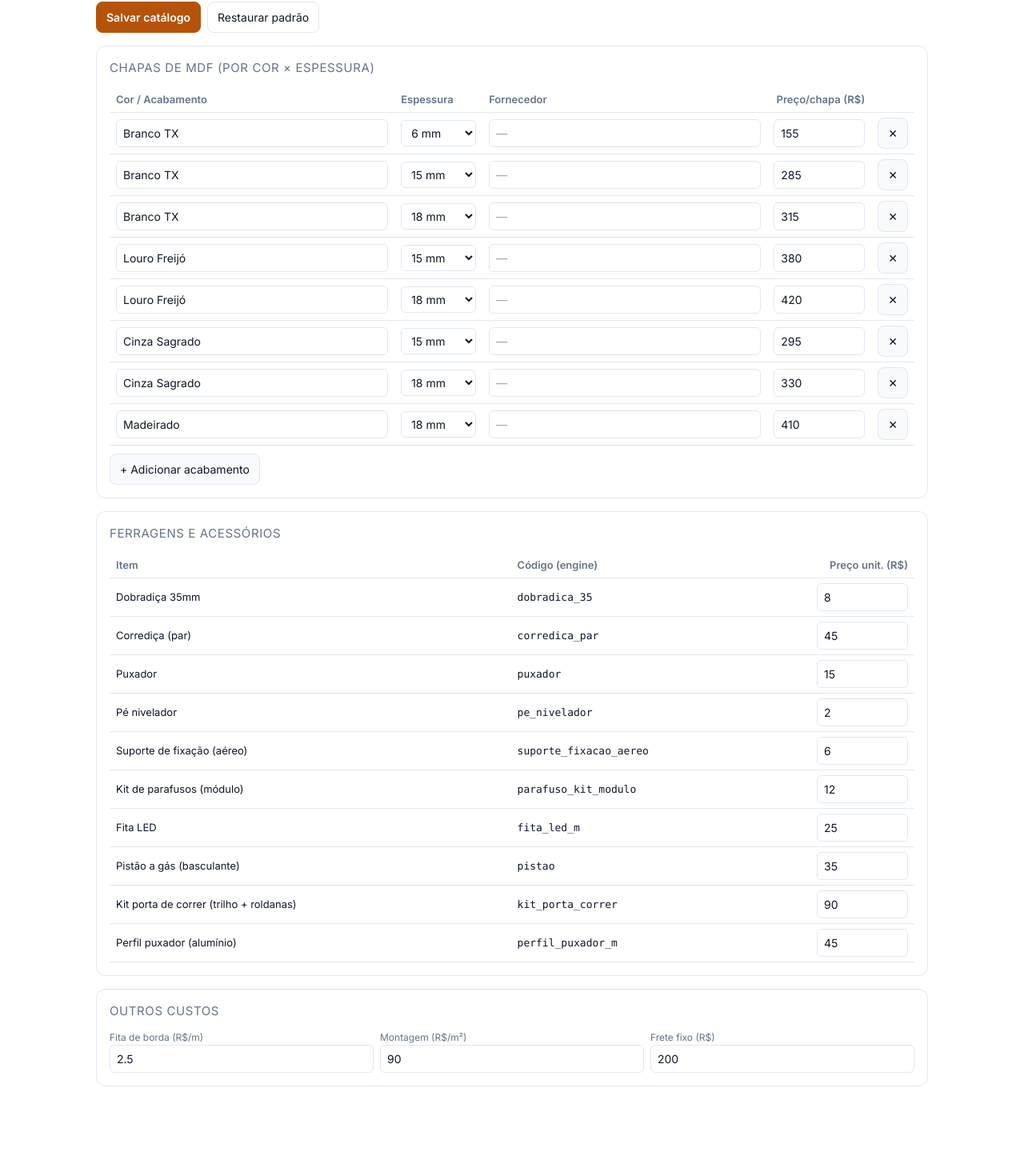
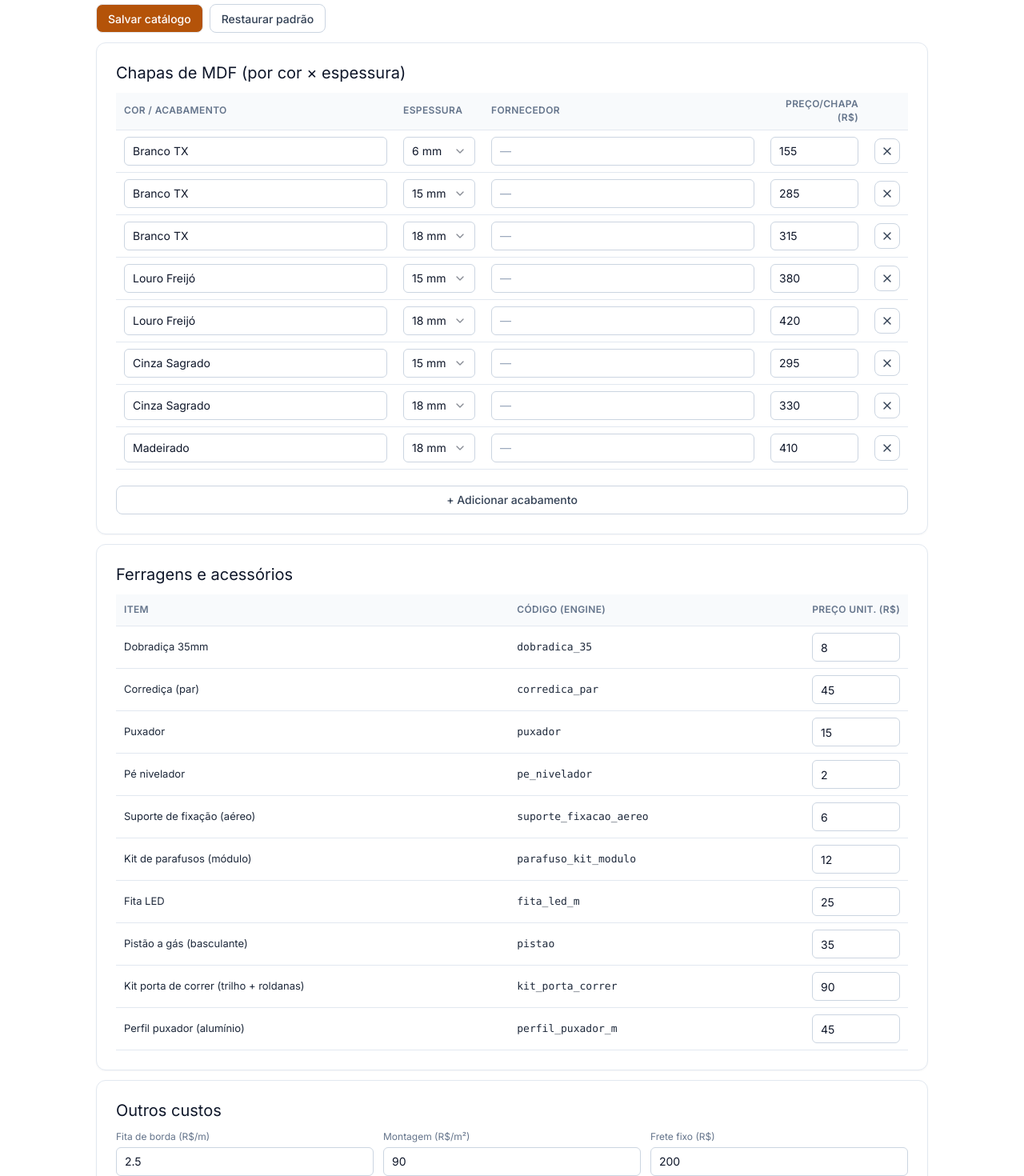
Before and after one commit to matheussperes/orcamentofacil, a Next.js app: page /configuracoes/materiais in a window 1280 px wide. Shown: the part 103-1573 px from the top of the page at 80% size. Built offline with nearby package versions, Linux system fonts and the light colour scheme.

Commit message:
R.4b: migra app/configuracoes/materiais para Card/Button/Input/Select/Table shadcn

```diff
--- a/app/configuracoes/materiais/page.tsx
+++ b/app/configuracoes/materiais/page.tsx
@@ -1,6 +1,19 @@
 "use client";
 
 import { useEffect, useState } from "react";
+import { X } from "lucide-react";
+import { Button } from "@/components/ui/button";
+import { Card, CardContent, CardHeader, CardTitle } from "@/components/ui/card";
+import { Input } from "@/components/ui/input";
+import { Label } from "@/components/ui/label";
+import {
+  Select,
+  SelectContent,
+  SelectItem,
+  SelectTrigger,
+  SelectValue,
+} from "@/components/ui/select";
+import { Table, TableBody, TableCell, TableHead, TableHeader, TableRow } from "@/components/ui/table";
 import {
   CATALOGO_PADRAO,
   carregarCatalogo,
@@ -52,104 +65,126 @@ export default function ConfigMateriais() {
   }
 
   return (
-    <div className="wrap">
-      <header className="top">
-        <h1>Materiais e produtos</h1>
-        <p>
+    <div className="mx-auto max-w-[1080px] px-5 pb-20 pt-6">
+      <header className="mb-6">
+        <h1 className="text-display font-bold text-cinza-900">Materiais e produtos</h1>
+        <p className="mt-1 text-corpo text-cinza-500">
           Cadastro de insumos e preços que alimentam o motor de custos.{" "}
-          <a href="/">← voltar à calculadora</a>
+          <a href="/" className="text-accent hover:text-accent-hover hover:underline">
+            ← voltar à calculadora
+          </a>
         </p>
       </header>
 
-      <div className="toolbar">
-        <button className="primary" onClick={salvar}>
+      <div className="mb-md flex flex-wrap gap-sm">
+        <Button variant="primary" onClick={salvar}>
           {salvo ? "Salvo ✓" : "Salvar catálogo"}
-        </button>
-        <button className="ghost" onClick={restaurar}>
+        </Button>
+        <Button variant="ghost" onClick={restaurar}>
           Restaurar padrão
-        </button>
+        </Button>
       </div>
 
-      <div className="card">
-        <h2>Chapas de MDF (por cor × espessura)</h2>
-        <table>
-          <thead>
-            <tr>
-              <th>Cor / Acabamento</th>
-              <th>Espessura</th>
-              <th>Fornecedor</th>
-              <th className="num">Preço/chapa (R$)</th>
-              <th></th>
-            </tr>
-          </thead>
-          <tbody>
+      <Card className="mb-md">
+        <CardHeader>
+          <CardTitle>Chapas de MDF (por cor × espessura)</CardTitle>
+        </CardHeader>
+        <CardContent>
+          <div className="overflow-x-auto">
+            <Table>
+              <TableHeader>
+                <TableRow>
+                  <TableHead>Cor / Acabamento</TableHead>
+                  <TableHead className="w-[110px]">Espessura</TableHead>
+                  <TableHead>Fornecedor</TableHead>
+                  <TableHead className="w-[130px] text-right">Preço/chapa (R$)</TableHead>
+                  <TableHead className="w-10" />
+                </TableRow>
+              </TableHeader>
+              <TableBody>
                 {cat.mdf.map((m) => (
-              <tr key={m.id}>
-                <td>
-                  <input
+                  <TableRow key={m.id}>
+                    <TableCell>
+                      <Input
                         value={m.cor}
                         onChange={(e) => setMdf(m.id, { cor: e.target.value })}
                       />
-                </td>
-                <td style={{ width: 110 }}>
-                  <select
-                    value={m.espessura}
-                    onChange={(e) => setMdf(m.id, { espessura: Number(e.target.value) })}
+                    </TableCell>
+                    <TableCell>
+                      <Select
+                        value={String(m.espessura)}
+                        onValueChange={(v) => setMdf(m.id, { espessura: Number(v) })}
                       >
+                        <SelectTrigger>
+                          <SelectValue />
+                        </SelectTrigger>
+                        <SelectContent>
                           {[6, 15, 18].map((e) => (
-                      <option key={e} value={e}>
+                            <SelectItem key={e} value={String(e)}>
                               {e} mm
-                      </option>
+                            </SelectItem>
                           ))}
-                  </select>
-                </td>
-                <td>
-                  <input
+                        </SelectContent>
+                      </Select>
+                    </TableCell>
+                    <TableCell>
+                      <Input
                         value={m.fornecedor ?? ""}
                         placeholder="—"
                         onChange={(e) => setMdf(m.id, { fornecedor: e.target.value })}
                       />
-                </td>
-                <td style={{ width: 130 }}>
-                  <input
+                    </TableCell>
+                    <TableCell>
+                      <Input
                         type="number"
                         value={m.precoChapa}
                         onChange={(e) => setMdf(m.id, { precoChapa: Number(e.target.value) })}
                       />
-                </td>
-                <td style={{ width: 40 }}>
-                  <button className="danger" onClick={() => removeMdf(m.id)}>
-                    ✕
-                  </button>
-                </td>
-              </tr>
+                    </TableCell>
+                    <TableCell>
+                      <Button
+                        variant="danger"
+                        size="icon"
+                        aria-label={`Remover ${m.cor}`}
+                        onClick={() => removeMdf(m.id)}
+                      >
+                        <X className="h-4 w-4" />
+                      </Button>
+                    </TableCell>
+                  </TableRow>
                 ))}
-          </tbody>
-        </table>
-        <button style={{ marginTop: 10 }} onClick={addMdf}>
+              </TableBody>
+            </Table>
+          </div>
+          <Button variant="ghost" className="mt-sm" onClick={addMdf}>
             + Adicionar acabamento
-        </button>
-      </div>
+          </Button>
+        </CardContent>
+      </Card>
 
-      <div className="card">
-        <h2>Ferragens e acessórios</h2>
-        <table>
-          <thead>
-            <tr>
-              <th>Item</th>
-              <th>Código (engine)</th>
-              <th className="num">Preço unit. (R$)</th>
-            </tr>
-          </thead>
-          <tbody>
+      <Card className="mb-md">
+        <CardHeader>
+          <CardTitle>Ferragens e acessórios</CardTitle>
+        </CardHeader>
+        <CardContent>
+          <div className="overflow-x-auto">
+            <Table>
+              <TableHeader>
+                <TableRow>
+                  <TableHead>Item</TableHead>
+                  <TableHead>Código (engine)</TableHead>
+                  <TableHead className="w-[130px] text-right">Preço unit. (R$)</TableHead>
+                </TableRow>
+              </TableHeader>
+              <TableBody>
                 {cat.ferragens.map((f, i) => (
-              <tr key={f.codigo}>
-                <td>{f.nome}</td>
-                <td>
+                  <TableRow key={f.codigo}>
+                    <TableCell>{f.nome}</TableCell>
+                    <TableCell>
                       <code>{f.codigo}</code>
-                </td>
-                <td style={{ width: 130 }}>
-                  <input
+                    </TableCell>
+                    <TableCell>
+                      <Input
                         type="number"
                         value={f.preco}
                         onChange={(e) => {
@@ -161,42 +196,51 @@ export default function ConfigMateriais() {
                           });
                         }}
                       />
-                </td>
-              </tr>
+                    </TableCell>
+                  </TableRow>
                 ))}
-          </tbody>
-        </table>
+              </TableBody>
+            </Table>
           </div>
+        </CardContent>
+      </Card>
 
-      <div className="card">
-        <h2>Outros custos</h2>
-        <div className="campos">
+      <Card>
+        <CardHeader>
+          <CardTitle>Outros custos</CardTitle>
+        </CardHeader>
+        <CardContent>
+          <div className="grid grid-cols-2 gap-md sm:grid-cols-3">
             <div>
-            <label>Fita de borda (R$/m)</label>
-            <input
+              <Label htmlFor="fita-metro">Fita de borda (R$/m)</Label>
+              <Input
+                id="fita-metro"
                 type="number"
                 value={cat.fitaMetro}
                 onChange={(e) => set({ fitaMetro: Number(e.target.value) })}
               />
             </div>
             <div>
-            <label>Montagem (R$/m²)</label>
-            <input
+              <Label htmlFor="montagem-m2">Montagem (R$/m²)</Label>
+              <Input
+                id="montagem-m2"
                 type="number"
                 value={cat.montagemPorM2}
                 onChange={(e) => set({ montagemPorM2: Number(e.target.value) })}
               />
             </div>
             <div>
-            <label>Frete fixo (R$)</label>
-            <input
+              <Label htmlFor="frete-fixo">Frete fixo (R$)</Label>
+              <Input
+                id="frete-fixo"
                 type="number"
                 value={cat.freteFixo}
                 onChange={(e) => set({ freteFixo: Number(e.target.value) })}
               />
             </div>
           </div>
-      </div>
+        </CardContent>
+      </Card>
     </div>
   );
 }
```
Lines whose indentation alone changed are shown as unchanged.
